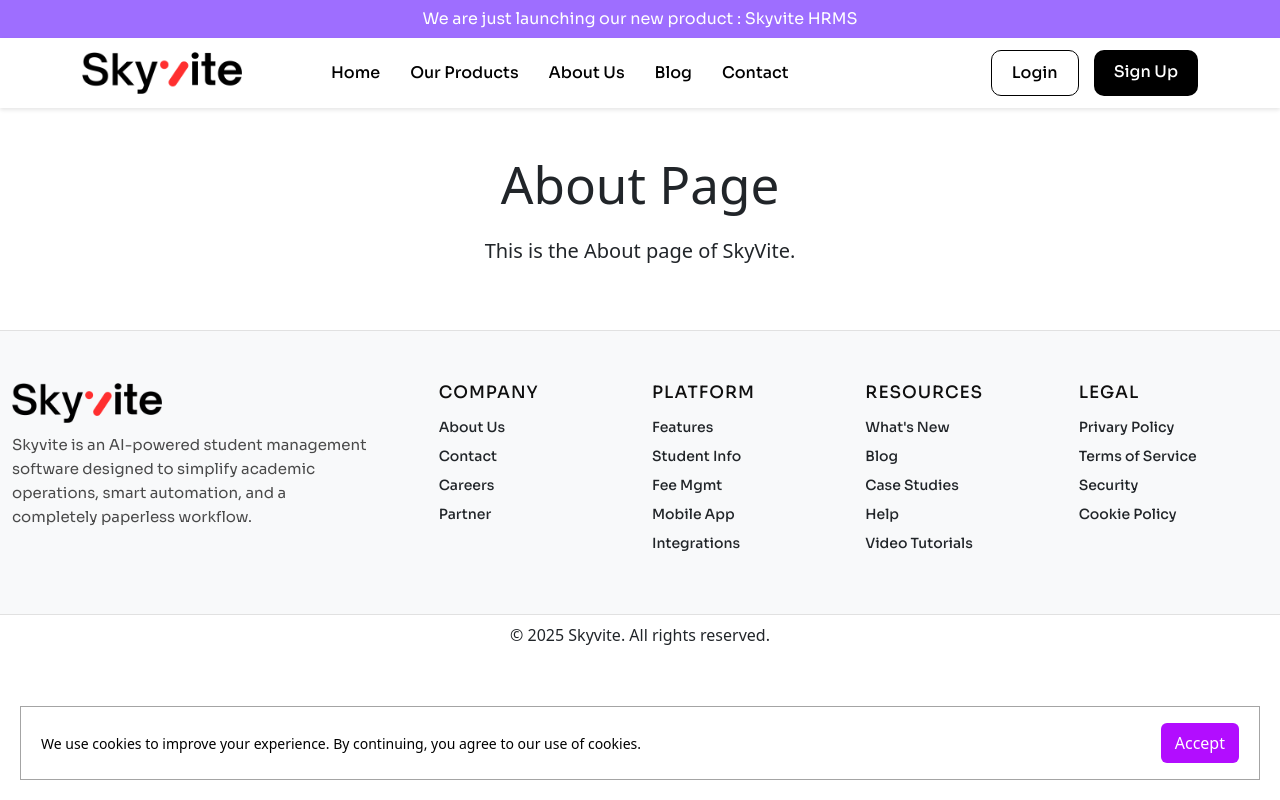
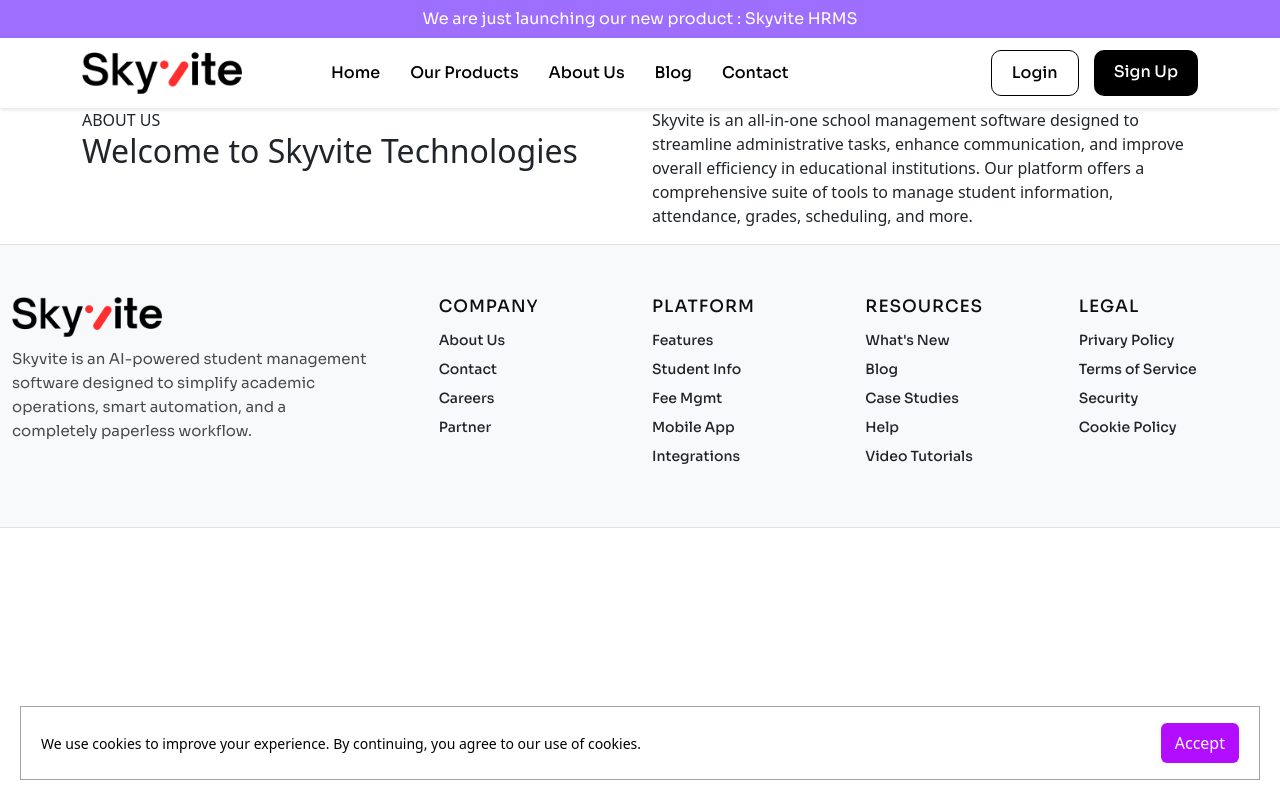
Before and after one commit to villofarm/skyvite, a React (Vite) app: page /about in a window 1280 px wide. Built offline with nearby package versions, Linux system fonts and the light colour scheme; the HTML template or start-up script is replaced by a standard one.

Commit message:
Update code

```diff
--- a/src/components/Footer.jsx
+++ b/src/components/Footer.jsx
@@ -56,9 +56,9 @@
         </div>
 
       </div>
-      <p className="mb-0 text-center mt-2 mb-2 w-100">
+      {/* <p className="mb-0 text-center mt-2 mb-2 w-100">
           © {new Date().getFullYear()} Skyvite. All rights reserved.
-        </p>
+        </p> */}
     </footer>
   );
 }
--- a/src/index.css
+++ b/src/index.css
@@ -476,18 +476,24 @@
 .cardone {
   top: 50px;
   background: linear-gradient(110deg, #ff8f66, #fff2ee);
+    transform: scale(0.94);
 }
 .cardtwo {
   top: 80px;
   background: linear-gradient(110deg, #f8d2d9, #fff0f2);
+    transform: scale(0.96);
+
 }
 .cardthree {
   top: 110px;
-  background: linear-gradient(110deg, #005bab, #dceeff);
+    transform: scale(0.98);
+  background: linear-gradient(110deg, #F0FFF4, #FADCD9);
+
 }
 .cardfour {
   top: 140px;
-  background: linear-gradient(110deg, #F0FFF4, #FADCD9);
+  background: linear-gradient(110deg, #005bab, #dceeff);
+    transform: scale(1);
 }
 .cardcontent{
   padding: 30px;
--- a/src/pages/about.jsx
+++ b/src/pages/about.jsx
@@ -1,8 +1,21 @@
 export default function About() {
   return (
-    <div className="container py-5">
-      <h1 className="text-center mb-4">About Page</h1>
-      <p className="lead text-center">This is the About page of SkyVite.</p>
-    </div>
+    <section className="about-page">
+      <div className="container">
+        <div className="row">
+          <div className="col-md-6">
+            <span>ABOUT US</span>
+            <h2>
+              Welcome to Skyvite Technologies
+            </h2>
+          </div>
+          <div className="col-md-6">
+            <p>
+              Skyvite is an all-in-one school management software designed to streamline administrative tasks, enhance communication, and improve overall efficiency in educational institutions. Our platform offers a comprehensive suite of tools to manage student information, attendance, grades, scheduling, and more.
+            </p>
+          </div>
+        </div>
+      </div>
+    </section>
   );
 }
```
